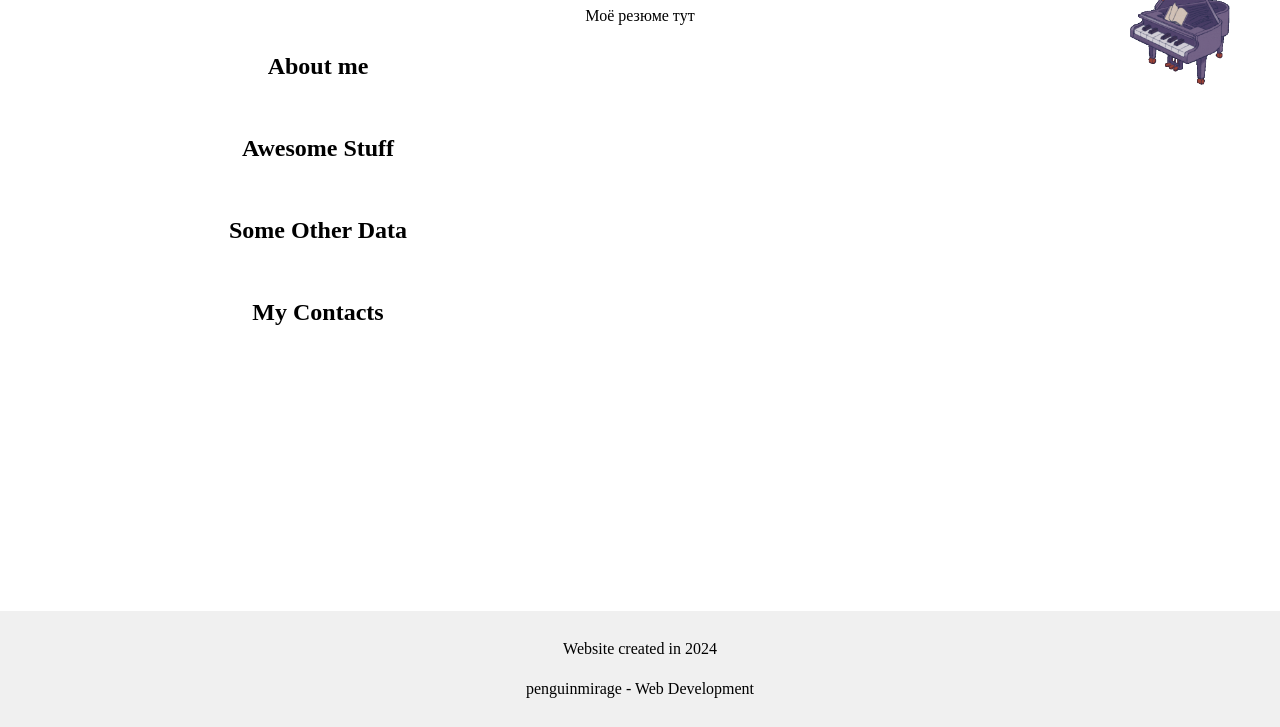
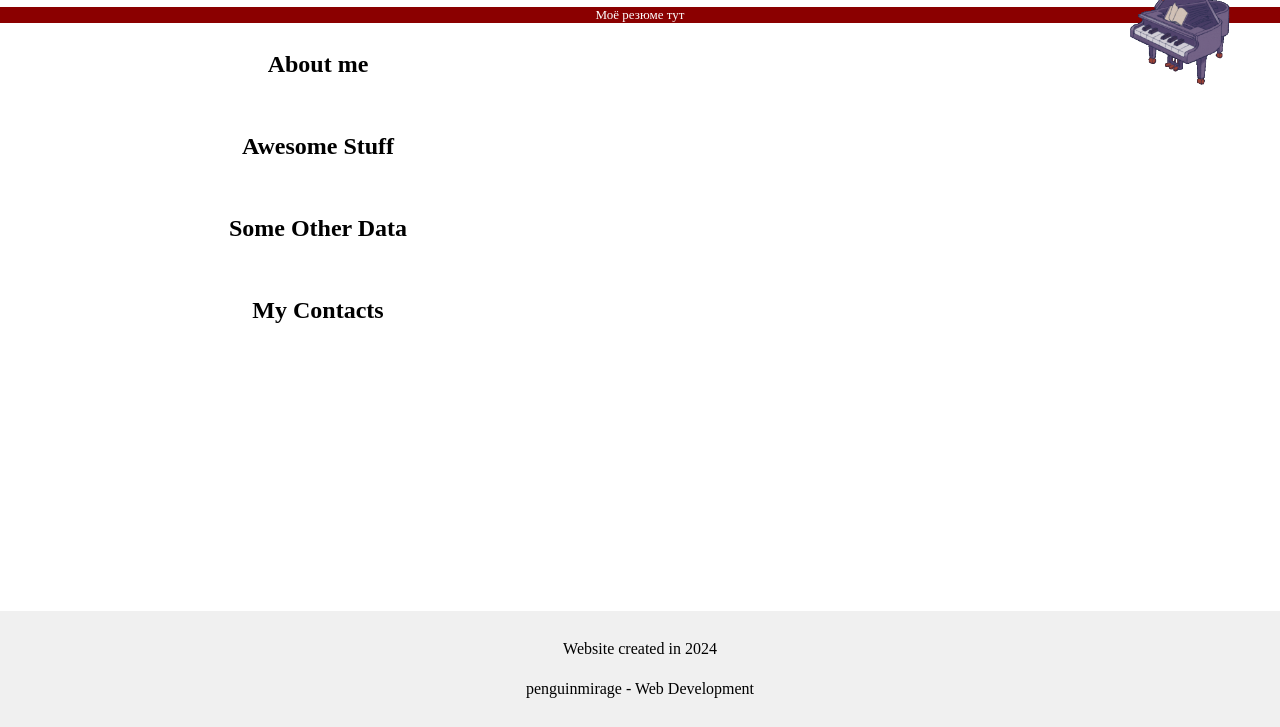
Before and after one commit to penguinmirage/openPortfolio, a plain HTML site: page index.html in a window 1280 px wide. Shown: the part 73-800 px from the top of the page. Drawn offline with Linux system fonts and the light colour scheme.

Commit message:
Update style.css

```diff
--- a/style.css
+++ b/style.css
@@ -37,6 +37,27 @@ body {
   transform: rotate(-3deg) scale(1.05);
   background-color: var(--highlight-color, black);
   color: white; /* Keep highlight styles when active */
+}
+
+.cv-floating-button {
+width: 250;
+  height: 100;
+  background-color: darkred;
+  color: white;
+  text-align: center;
+  font-size: 13px;
+
+}
+
+
+.cv-floating-button:hover {
+width: 255;
+  height: 105;
+  background-color: red;
+  color: beige;
+
+  font-size: 14px;
+
 }
 
 .block-content img {
```
